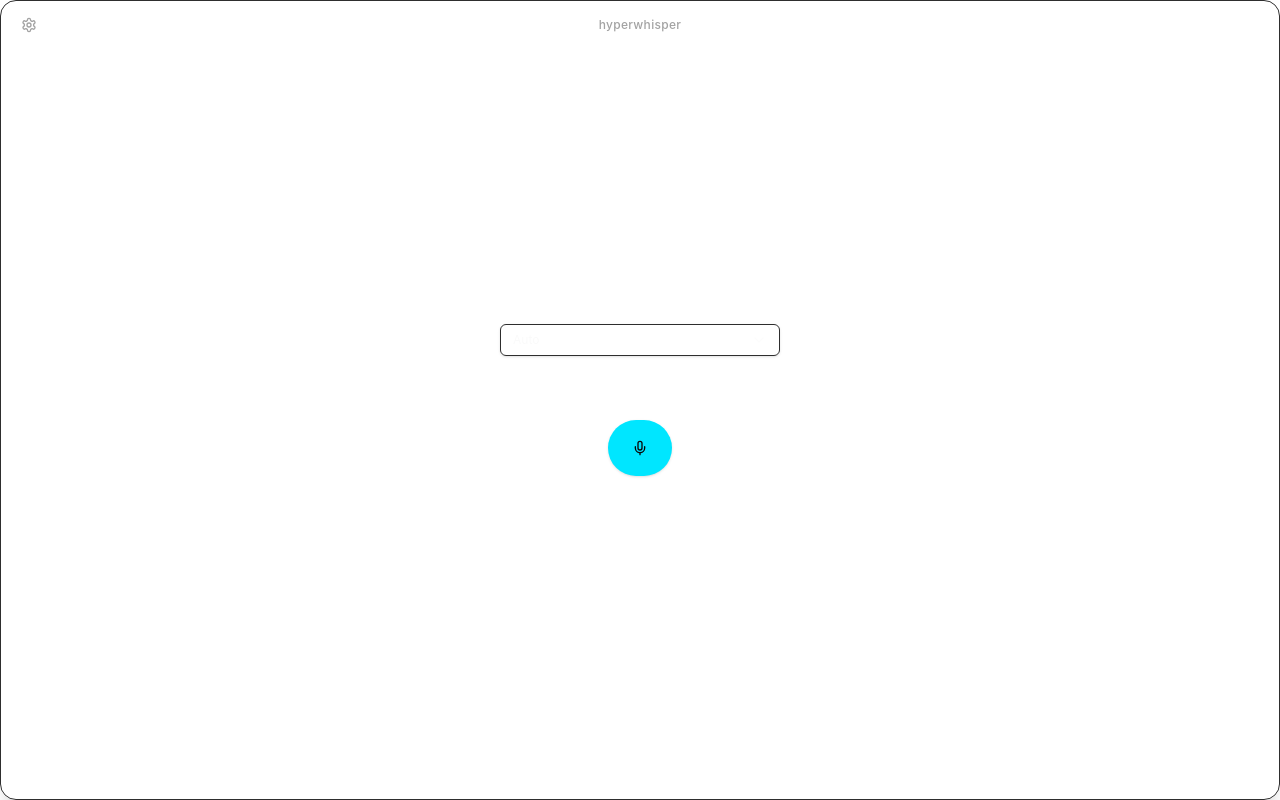
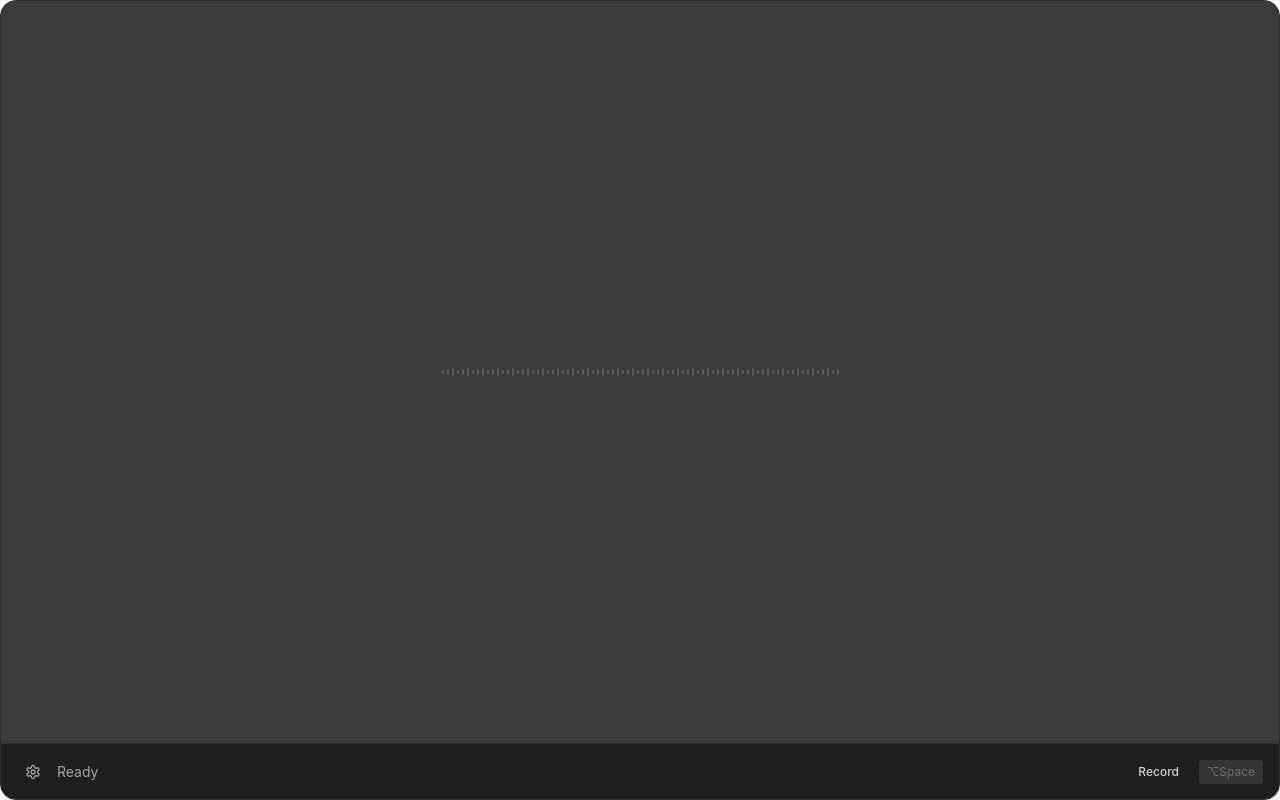
Before and after one commit to hyperwhisper/app, a React (Vite) app: page / in a window 1280 px wide. Built offline with nearby package versions, Linux system fonts and the light colour scheme.

Commit message:
chore: more progress on ui
Signed-off-by: Ameya Shenoy <shenoy.ameya@gmail.com>

```diff
--- a/src-tauri/tauri.conf.json
+++ b/src-tauri/tauri.conf.json
@@ -14,8 +14,8 @@
       {
         "label": "main",
         "title": "hyperwhisper",
-        "width": 800,
-        "height": 270,
+        "width": 700,
+        "height": 180,
         "decorations": false,
         "transparent": true,
         "backgroundColor": [0, 0, 0, 0]
--- a/src/App.tsx
+++ b/src/App.tsx
@@ -2,17 +2,8 @@ import { useState, useEffect, useRef, useCallback } from "react";
 import { invoke } from "@tauri-apps/api/core";
 import { listen } from "@tauri-apps/api/event";
 import { getCurrentWindow } from "@tauri-apps/api/window";
-import { cn } from "@/lib/utils";
 import { Button } from "@/components/ui/button";
-import {
-  Select,
-  SelectContent,
-  SelectItem,
-  SelectTrigger,
-  SelectValue,
-} from "@/components/ui/select";
 import { SettingsDialog } from "@/components/settings-dialog";
-import { Mic, Square } from "lucide-react";
 
 type SttService = "deepgram" | "whisper";
 
@@ -24,12 +15,6 @@ interface TranscriptionEvent {
 interface LlmResponseEvent {
   text: string;
   is_error: boolean;
-}
-
-interface WpDevice {
-  id: number;
-  name: string;
-  is_default: boolean;
 }
 
 const DEFAULT_PROMPT =
@@ -51,13 +36,10 @@ function App() {
   );
 
   // Audio device state
-  const [audioDevices, setAudioDevices] = useState<WpDevice[]>([]);
-  const [selectedDeviceId, setSelectedDeviceId] = useState<number | null>(
-    () => {
+  const [selectedDeviceId] = useState<number | null>(() => {
     const stored = localStorage.getItem("selected_audio_device_id");
     return stored ? parseInt(stored, 10) : null;
-    }
-  );
+  });
 
   // LLM state
   const [llmPrompt] = useState(
@@ -143,19 +125,6 @@ function App() {
       }
     };
     checkModel();
-  }, []);
-
-  // Load audio devices
-  useEffect(() => {
-    const loadDevices = async () => {
-      try {
-        const devices = await invoke<WpDevice[]>("list_audio_devices");
-        setAudioDevices(devices);
-      } catch (err) {
-        console.error("Failed to load audio devices:", err);
-      }
-    };
-    loadDevices();
   }, []);
 
   // Save selected device to localStorage and sync with backend
@@ -273,7 +242,14 @@ function App() {
 
       const draw = () => {
         const canvas = canvasRef.current;
-        if (!canvas || !analyserRef.current) return;
+        if (!canvas) {
+          console.log("No canvas");
+          return;
+        }
+        if (!analyserRef.current) {
+          console.log("No analyser");
+          return;
+        }
 
         const ctx = canvas.getContext("2d");
         if (!ctx) return;
@@ -288,26 +264,28 @@ function App() {
         const isDark = document.documentElement.classList.contains("dark");
         const barColor = isDark ? "hsl(186, 100%, 50%)" : "hsl(221, 83%, 53%)";
 
-        // Draw waveform as bars
-        const barWidth = 3;
-        const gap = 2;
-        const totalBars = Math.floor(width / (barWidth + gap));
+        // Draw waveform as slim bars centered vertically
+        const barWidth = 2;
+        const gap = 3;
+        const totalBars = 48;
+        const totalWidth = totalBars * (barWidth + gap) - gap;
+        const startX = (width - totalWidth) / 2;
         const step = Math.floor(dataArray.length / totalBars);
 
         for (let i = 0; i < totalBars; i++) {
           const dataIndex = i * step;
           const value = dataArray[dataIndex] || 0;
-          const barHeight = (value / 255) * height * 0.8;
-          const x = i * (barWidth + gap);
+          // Min height of 4px, max of 90% canvas height
+          const minHeight = 4;
+          const barHeight = Math.max(minHeight, (value / 255) * height * 0.9);
+          const x = startX + i * (barWidth + gap);
           const y = (height - barHeight) / 2;
 
           ctx.fillStyle = barColor;
           ctx.fillRect(x, y, barWidth, barHeight);
         }
 
-        if (isRecording) {
         animationRef.current = requestAnimationFrame(draw);
-        }
       };
 
       draw();
@@ -435,80 +413,95 @@ function App() {
   const handleDrag = () => getCurrentWindow().startDragging();
 
   return (
-    <main className="flex flex-col items-center justify-center h-screen w-screen relative bg-white/10 backdrop-blur-2xl backdrop-saturate-150 rounded-2xl border border-white/20 shadow-xl">
-      {/* Drag handle area */}
+    <main
+      className="flex flex-col h-screen w-screen relative bg-neutral-800/90 backdrop-blur-2xl rounded-2xl border border-white/10 shadow-xl overflow-hidden"
+      onMouseDown={handleDrag}
+    >
+      {/* Waveform area */}
+      <div className="flex-1 flex items-center justify-center px-8">
+        {isRecording ? (
+          <div className="flex items-center justify-center gap-[3px] h-[60px] w-full">
+            {[...Array(80)].map((_, i) => {
+              // More varied initial scales that look like mid-animation
+              const initialScales = [0.35, 0.6, 0.25, 0.8, 0.45, 0.7, 0.3, 0.55, 0.9, 0.4, 0.65, 0.2, 0.75, 0.5];
+              return (
                 <div
-        className="absolute top-0 left-0 right-0 h-5 cursor-move z-50"
-        onMouseDown={handleDrag}
+                  key={i}
+                  className={`w-[2px] bg-white/70 rounded-full animate-sound-bar-${(i % 5) + 1}`}
+                  style={{
+                    animationDelay: `${(i * 0.03) + (i % 7) * 0.05}s`,
+                    height: '100%',
+                    transform: `scaleY(${initialScales[i % 14]})`,
+                  }}
                 />
-
-      {/* Header with settings button and title */}
-      <div className="absolute top-2 left-0 right-0 flex items-center justify-between px-3">
-        <SettingsDialog disabled={isRecording} />
-        <span className="text-xs text-muted-foreground font-medium tracking-wide">
-          hyperwhisper
-        </span>
-        <div className="w-8" /> {/* Spacer for balance */}
+              );
+            })}
           </div>
-
-      {/* Audio device selector */}
-      <div className="mb-3 w-full max-w-[280px]">
-        <Select
-          value={selectedDeviceId?.toString() ?? "auto"}
-          onValueChange={(v) =>
-            setSelectedDeviceId(v === "auto" ? null : parseInt(v, 10))
-          }
-          disabled={isRecording}
-        >
-          <SelectTrigger className="h-8 text-xs">
-            <SelectValue placeholder="Auto" />
-          </SelectTrigger>
-          <SelectContent>
-            <SelectItem value="auto">Auto</SelectItem>
-            {audioDevices.map((device) => (
-              <SelectItem key={device.id} value={device.id.toString()}>
-                {device.name}
-                {device.is_default ? " *" : ""}
-              </SelectItem>
-            ))}
-          </SelectContent>
-        </Select>
-      </div>
-
-      {/* Waveform canvas */}
-      <canvas
-        ref={canvasRef}
-        width={600}
-        height={40}
-        className="w-[600px] h-[40px] mb-3"
-      />
-
-      {/* Record button */}
-      <Button
-        onClick={handleRecord}
-        size="lg"
-        className={cn(
-          "h-14 w-14 rounded-full transition-all duration-200",
-          isRecording
-            ? "bg-destructive hover:bg-destructive/90 animate-pulse"
-            : "bg-primary hover:bg-primary/90"
-        )}
-      >
-        {isRecording ? (
-          <Square className="h-5 w-5 fill-current" />
-        ) : (
-          <Mic className="h-5 w-5" />
-        )}
-      </Button>
-
-      {/* Transcription text */}
-      {finalText && !isRecording && (
-        <div className="mt-4 px-4 w-full max-w-[700px] max-h-[80px] overflow-y-auto">
-          <p className="text-sm text-foreground/90 text-center leading-relaxed">
+        ) : finalText ? (
+          <div className="px-4 w-full max-h-[100px] overflow-y-auto">
+            <p className="text-sm text-white/80 text-center leading-relaxed">
               {finalText}
             </p>
           </div>
+        ) : (
+          <div className="flex items-center justify-center gap-[3px] h-[60px] w-full opacity-30">
+            {[...Array(80)].map((_, i) => (
+              <div
+                key={i}
+                className="w-[2px] bg-white/50 rounded-full"
+                style={{ height: `${4 + (i % 3) * 2}px` }}
+              />
+            ))}
+          </div>
         )}
+      </div>
+
+      {/* Bottom bar */}
+      <div className="h-14 bg-neutral-900/80 border-t border-white/10 flex items-center justify-between px-4">
+        {/* Left: Recording status */}
+        <div className="flex items-center gap-2">
+          {isRecording ? (
+            <>
+              <div className="w-4 h-4 rounded-sm bg-red-500 animate-pulse" />
+              <span className="text-white font-medium text-sm">Recording</span>
+            </>
+          ) : (
+            <>
+              <SettingsDialog disabled={isRecording} />
+              <span className="text-white/60 text-sm">Ready</span>
+            </>
+          )}
+        </div>
+
+        {/* Right: Controls */}
+        <div className="flex items-center gap-2">
+          {isRecording ? (
+            <>
+              <Button
+                onClick={handleRecord}
+                variant="ghost"
+                size="sm"
+                className="text-white/80 hover:text-white hover:bg-white/10"
+              >
+                Stop
+              </Button>
+              <span className="text-white/30 text-xs bg-white/10 px-2 py-1 rounded">⌥Space</span>
+            </>
+          ) : (
+            <>
+              <Button
+                onClick={handleRecord}
+                variant="ghost"
+                size="sm"
+                className="text-white/80 hover:text-white hover:bg-white/10"
+              >
+                Record
+              </Button>
+              <span className="text-white/30 text-xs bg-white/10 px-2 py-1 rounded">⌥Space</span>
+            </>
+          )}
+        </div>
+      </div>
     </main>
   );
 }
--- a/src/index.css
+++ b/src/index.css
@@ -77,6 +77,50 @@
   border-color: var(--border);
 }
 
+@keyframes sound-bar-1 {
+  0%, 100% { transform: scaleY(0.15); }
+  25% { transform: scaleY(0.7); }
+  50% { transform: scaleY(0.4); }
+  75% { transform: scaleY(0.9); }
+}
+
+@keyframes sound-bar-2 {
+  0%, 100% { transform: scaleY(0.3); }
+  20% { transform: scaleY(1); }
+  40% { transform: scaleY(0.2); }
+  60% { transform: scaleY(0.6); }
+  80% { transform: scaleY(0.35); }
+}
+
+@keyframes sound-bar-3 {
+  0%, 100% { transform: scaleY(0.5); }
+  30% { transform: scaleY(0.15); }
+  50% { transform: scaleY(0.85); }
+  70% { transform: scaleY(0.25); }
+}
+
+@keyframes sound-bar-4 {
+  0%, 100% { transform: scaleY(0.25); }
+  15% { transform: scaleY(0.6); }
+  35% { transform: scaleY(0.9); }
+  55% { transform: scaleY(0.3); }
+  75% { transform: scaleY(0.75); }
+}
+
+@keyframes sound-bar-5 {
+  0%, 100% { transform: scaleY(0.4); }
+  20% { transform: scaleY(0.2); }
+  45% { transform: scaleY(1); }
+  65% { transform: scaleY(0.35); }
+  85% { transform: scaleY(0.7); }
+}
+
+.animate-sound-bar-1 { animation: sound-bar-1 1.2s ease-in-out infinite both; transform-origin: center; }
+.animate-sound-bar-2 { animation: sound-bar-2 0.9s ease-in-out infinite both; transform-origin: center; }
+.animate-sound-bar-3 { animation: sound-bar-3 1.1s ease-in-out infinite both; transform-origin: center; }
+.animate-sound-bar-4 { animation: sound-bar-4 0.85s ease-in-out infinite both; transform-origin: center; }
+.animate-sound-bar-5 { animation: sound-bar-5 1.0s ease-in-out infinite both; transform-origin: center; }
+
 html, body {
   background-color: transparent;
   color: var(--foreground);
```
Lines whose indentation alone changed are shown as unchanged.
